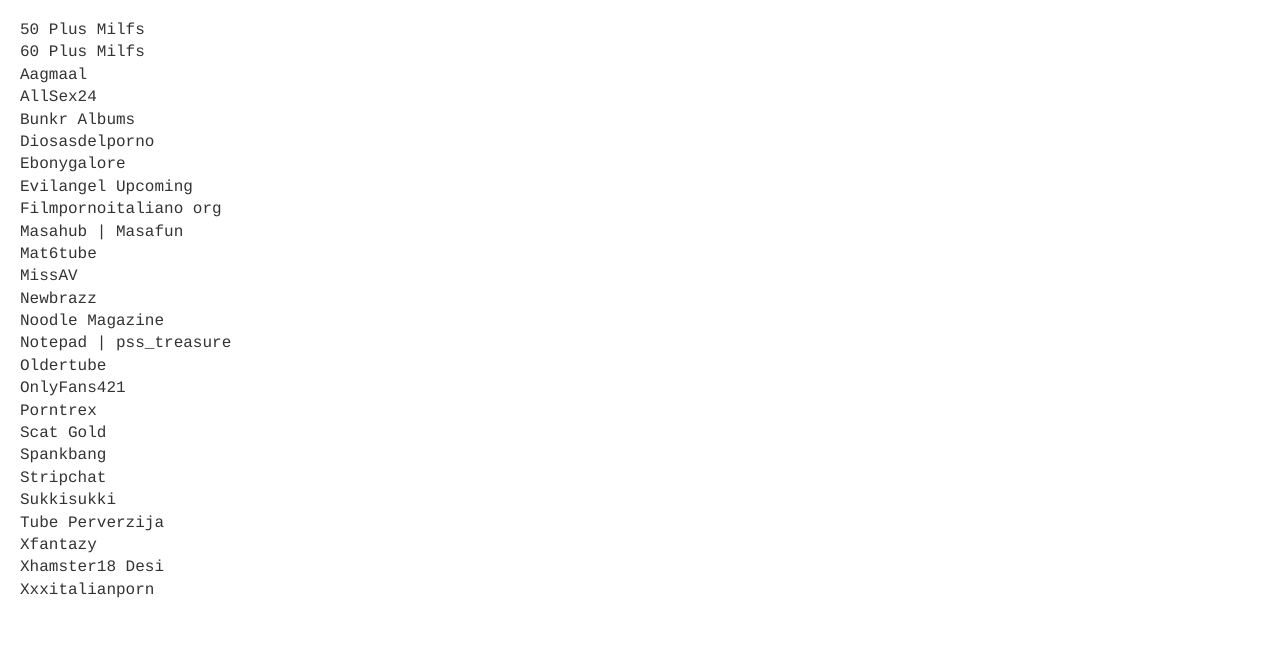
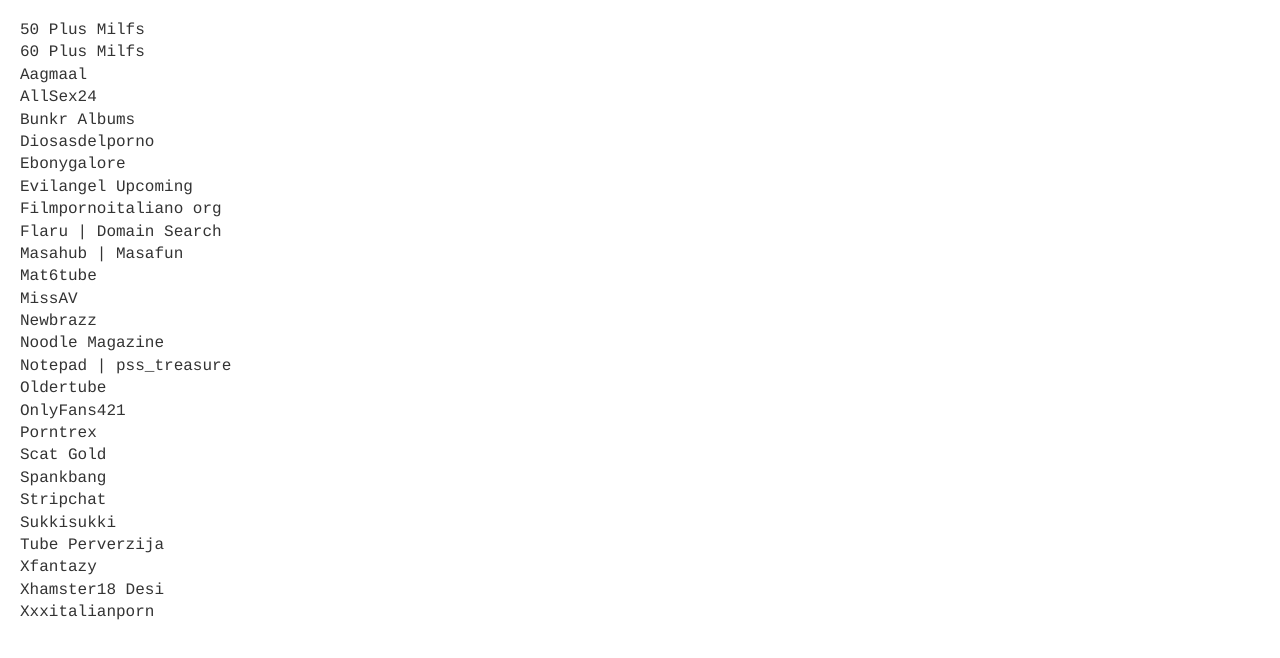
Before and after one commit to CaveManDNA/CaveManDNA.github.io, a plain HTML site: page index.html in a window 1280 px wide. Shown: the part 96-754 px from the top of the page. Drawn offline with Linux system fonts and the light colour scheme.

Commit message:
Update index.html

```diff
--- a/index.html
+++ b/index.html
@@ -66,6 +66,7 @@
                 <li><a href="https://rentry.co/allsex24" target="_blank">AllSex24</a></li>
                 <li><a href="https://masafun.com/" target="_blank">Masahub | Masafun</a></li>
                 <li><a href="https://mat6tube.com/" target="_blank">Mat6tube</a></li>
+                <li><a href="https://mat6tube.com/" target="_blank">Flaru | Domain Search</a></li>
                 <li><a href="https://bunkr-albums.io/" target="_blank">Bunkr Albums</a></li>
                 <li><a href="https://noodlemagazine.com/new-video" target="_blank">Noodle Magazine</a></li>
                 <li><a href="https://diosasdelporno.com/" target="_blank">Diosasdelporno</a></li>
```
